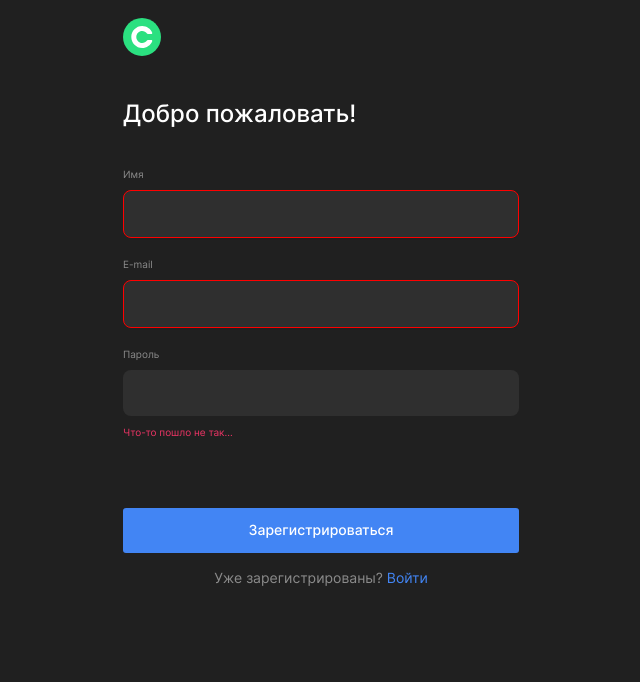
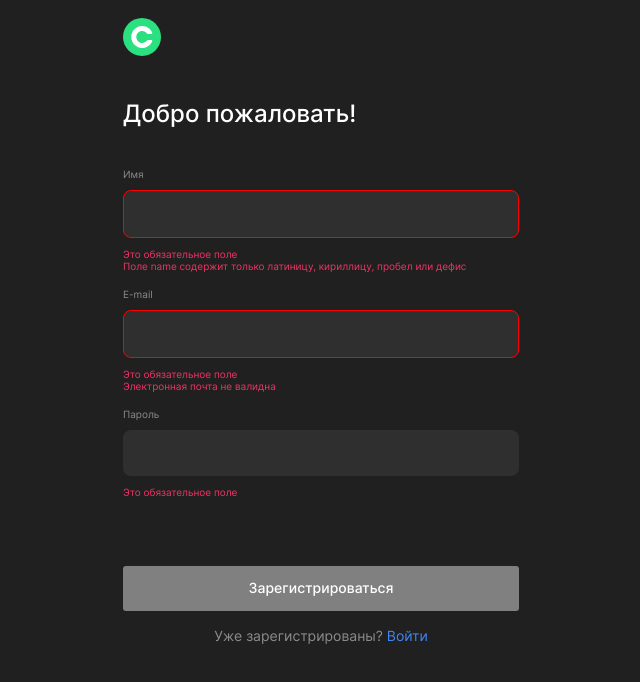
Before and after one commit to NataSmit/movies-explorer-frontend, a React (Create React App) app: page /signup in a window 1280 px wide. Shown: the top 682 px of the page, without its empty margins (319-959 px from the left). Built offline with nearby package versions, Linux system fonts and the light colour scheme; no server answers.

Commit message:
validation implemented

```diff
--- a/src/components/App/App.js
+++ b/src/components/App/App.js
@@ -27,7 +27,7 @@ import InfoTooltip from "../InfoTooltip/InfoTooltip";
 
 function App() {
   const [currentUser, setCurrentUser] = useState({});
-  const [authorized, setAuthorized] = useState(true)
+  const [authorized, setAuthorized] = useState(false)
 
   const history = useHistory();
   const [isInfoTooltipOpen, setIsInfoTooltipOpen] = useState(false);
@@ -40,8 +40,7 @@ function App() {
   const [initialMovies, setInitialMovies] = useState([]);
   const [isLoading, setIsLoading] = useState(false);
   const [isSearchSuccessful, setIsSearchSuccessful] = useState(undefined);
-
-  const [serverError, setServerError] = useState(false);
+  const [serverError, setServerError] = useState({ failed: false, message: "" });
   const [savedMovies, setSavedMovies] = useState([]);
 
   const [windowInnerWidth, setWindowInnerWidth] = useState(window.innerWidth);
@@ -51,10 +50,11 @@ function App() {
   const [finalNumberOfMoviesToDisplay, setFinalNumberOfMoviesToDisplay] = useState(moviesToDisplay)
   const [shortMovie, setShortMovie] = useState(false)
 
-
+  console.log('savedMovies:', savedMovies);
   console.log('moviesToDisplay:', moviesToDisplay);
   console.log('finalNumberOfMoviesToDisplay:', finalNumberOfMoviesToDisplay);
   console.log('shortMovie:', shortMovie)
+
 
    function handleWindowWidth() {
      setTimeout(() => {
@@ -94,17 +94,23 @@ function App() {
   }
 
   useEffect(() => {
+    checkLocalStorage()
+    setServerError({
+      failed: false,
+      message: ''
+    })
+  }, [])
+
+  function checkLocalStorage() {
     if (localStorage.allFoundMovies) {
       setFilteredMovies(JSON.parse(localStorage.getItem('allFoundMovies')))
     } else {
       setFilteredMovies([])
     }
-
-  }, [])
+  }
 
 
   function checkIsSearchSuccessful(filmArr) {
-
     if (filmArr.length === 0) {
       setIsSearchSuccessful(false);
     } else {
@@ -192,7 +198,6 @@ function App() {
     .register(name, email, password)
       .then((res) => {
         if (res) {
-
           setIsInfoTooltipOpen(true);
           setMessage({
             successful: true,
@@ -201,12 +206,20 @@ function App() {
         }
       })
       .catch((err) => {
+        console.log(err)
+        console.log(typeof err)
+        setServerError({
+          failed: true,
+          message: err.toString()
+        })
         setIsInfoTooltipOpen(true);
         setMessage({
           successful: false,
           message: "Что-то пошло не так! Попробуйте ещё раз.",
         });
-      });
+
+      })
+
   }
 
   function handleLogin(email, password) {
@@ -215,9 +228,15 @@ function App() {
     .then((res) => {
       if (res.token) {
         UserDataCheck()
+        checkLocalStorage()
       }
     })
-    .catch((err) => console.log(err))
+    .catch((err) => {
+      setServerError({
+        failed: true,
+        message: err.toString()
+      })
+    })
   }
 
   function handleLogout() {
@@ -292,7 +311,7 @@ function App() {
           <Switch>
             <Route exact path='/'>
               <Main>
-                <Header />
+                <Header authorized={authorized}/>
                 <Promo />
                 <AboutProject >
                   <LandingTitle title={'О проекте'}/>
@@ -312,7 +331,7 @@ function App() {
                   <Header loggedIn={loggedIn}/>
                   <SearchForm onSearchBtn={searchMovies} setShortMovie={setShortMovie} />
                   <Preloader isLoading={isLoading}/>
-                  <MoviesCardList filteredMovies={filteredMovies} isSearchSuccessful={isSearchSuccessful}
+                  <MoviesCardList filteredMovies={filteredMovies}  isSearchSuccessful={isSearchSuccessful}
                   serverError={serverError} saveFilm={saveFilm} handleMoreBtnClick={handleMoreBtnClick}
                   finalNumberOfMoviesToDisplay={finalNumberOfMoviesToDisplay}/>
                   <Footer />
@@ -341,12 +360,12 @@ function App() {
             </ProtectedRoute>
 
             <Route path='/signup'>
-              <Register onRegisterBtn={handleRegistration}>
+              <Register onRegisterBtn={handleRegistration} serverError={serverError}>
                 <Header minimal={minimal}/>
               </Register>
             </Route>
             <Route path='/signin'>
-              <Login onLoginBtn={handleLogin}>
+              <Login onLoginBtn={handleLogin} serverError={serverError}>
                 <Header minimal={minimal}/>
               </Login>
             </Route>
--- a/src/components/FilterCheckbox/FilterCheckbox.js
+++ b/src/components/FilterCheckbox/FilterCheckbox.js
@@ -17,6 +17,8 @@ export default function FilterCheckbox({setShortMovie}) {
     }
   }, [])
 
+
+
   return (
     <div className='filterCheckbox'>
       <div className='filterCheckbox__container'>
--- a/src/components/Login/Login.js
+++ b/src/components/Login/Login.js
@@ -1,26 +1,42 @@
-import React, {useState} from 'react';
+import React, {useState, useEffect, useCallback} from 'react';
 import SubmitButton from '../SubmitButton/SubmitButton';
 import { Link } from 'react-router-dom';
+import {loginValidators, validateLoginInputs} from '../../utils/validation';
 
-export default function Login({children, onLoginBtn}) {
+export default function Login({children, onLoginBtn, serverError}) {
 
-  const [email, setEmail] = useState('');
-  const [password, setPassword] = useState('');
+  const [formValues, setFormValues] = useState({
+    email: '',
+    password: ''
+  })
+  const{email, password} = formValues
+  const [errors, setErrors] = useState({
+    email: {
+      required: false,  // true -ошибка есть
+      emailFormat: false
+    },
+    password: {
+      required: false
+    }
+  })
+  const isEmailInvalid = Object.values(errors.email).some(Boolean)
+  const isPasswordInvalid = Object.values(errors.password).some(Boolean)
+  const isSubmitBtnDisabled = isEmailInvalid || isPasswordInvalid
 
+  useEffect(() => {
+    validateLoginInputs(loginValidators, email, password, setErrors)
+  }, [formValues, setErrors])
 
-  function handleEmailChange(e) {
-    setEmail(e.target.value);
-  }
-
-  function handlePasswordChange(e) {
-    setPassword(e.target.value);
-  }
+  const handleInputChange = useCallback((e) => {
+    const {name, value} = e.target;
+    console.log(e.target)
+    setFormValues(prevState => ({...prevState, [name]: value}))
+  }, [setFormValues])
 
   function handleSubmit(e) {
     e.preventDefault();
     onLoginBtn(email, password)
   }
-
 
   return (
     <div className='register'>
@@ -29,11 +45,19 @@ export default function Login({children, onLoginBtn}) {
         <h1 className='register__title'>Рады видеть!</h1>
         <form className='register__form' onSubmit={handleSubmit}>
           <label className='register__lable'>E-mail</label>
-          <input className='register__input' value={email} onChange={handleEmailChange} type='email' required></input>
+          <input className='register__input' value={email} name='email' onChange={handleInputChange} type='email' required></input>
+          <span className='register__errorMessage register__errorMessage_small'>
+            {errors.email.required && 'Это обязательное поле'}<React.Fragment><br/></React.Fragment>
+            {errors.email.emailFormat && 'Электронная почта не валидна'}
+          </span>
           <label className='register__lable'>Пароль</label>
-          <input className='register__input' value={password} onChange={handlePasswordChange} type='password' required minLength='3'></input>
-          <span className='register__errorMessage register__errorMessage_modified'>test</span>
-          <SubmitButton name={'Войти'}/>
+          <input className='register__input' value={password} name='password' onChange={handleInputChange} type='password' required minLength='3'></input>
+          <span className='register__errorMessage'>
+            {errors.password.required && 'Это обязательное поле'}
+          </span>
+
+          {serverError.failed &&  <span className='register__errorMessage register__errorMessage_small'>{serverError.message}</span>}
+          <SubmitButton name={'Войти'} isSubmitBtnDisabled={isSubmitBtnDisabled} />
           <Link to='/signup' className='register__link'>Ещё не зарегистрированы? <span className='register__link_modifyed'>Регистрация</span></Link>
         </form>
       </main>
--- a/src/components/Register/Register.css
+++ b/src/components/Register/Register.css
@@ -41,6 +41,7 @@
   border: 1px solid red;
 }
 
+
 .register__link {
   font-size: 14px;
   line-height: 17px;
@@ -62,6 +63,11 @@
   font-size: 10px;
   line-height: 12px;
   color: #EE3465;
+  height: 10px;
+}
+
+.register__errorMessage_small {
+  margin: 10px 0;
 }
 
 .register__errorMessage_modified {
--- a/src/components/Register/Register.js
+++ b/src/components/Register/Register.js
@@ -1,30 +1,54 @@
 import React from 'react';
 import SubmitButton from '../SubmitButton/SubmitButton';
 import { Link } from 'react-router-dom';
-import {useState} from 'react';
+import {useState, useCallback} from 'react';
+import { useEffect } from 'react';
+import {validators, validateInputs} from '../../utils/validation'
 
-export default function Register({children, onRegisterBtn}) {
+export default function Register({children, onRegisterBtn, serverError}) {
 
-  const [name, setName] = useState('');
-  const [email, setEmail] = useState('');
-  const [password, setPassword] = useState('');
+  const [formValues, setFormValues] = useState({
+    name: '',
+    email: '',
+    password: ''
+  })
+  const{name, email, password} = formValues
+  const [errors, setErrors] = useState({
+    name: {
+      required: false,  // true -ошибка есть
+      nameFormat: false
+    },
+    email: {
+      required: false,
+      emailFormat: false
+    },
+    password: {
+      required: false
+    }
+  })
+  const isNameInvalid = Object.values(errors.name).some(Boolean)
+  const isEmailInvalid = Object.values(errors.email).some(Boolean)
+  const isPasswordInvalid = Object.values(errors.password).some(Boolean)
+  const isSubmitBtnDisabled = isNameInvalid || isEmailInvalid || isPasswordInvalid
 
-  function handleNameChange(e) {
-    setName(e.target.value);
-  }
 
-  function handleEmailChange(e) {
-    setEmail(e.target.value);
-  }
+  useEffect(() => {
+    validateInputs(validators, name, email, password, setErrors)
+  }, [formValues, setErrors])
 
-  function handlePasswordChange(e) {
-    setPassword(e.target.value);
-  }
 
   function handleSubmit(e) {
     e.preventDefault();
     onRegisterBtn(name, email, password)
   }
+
+  const handleInputChange = useCallback((e) => {
+    const {name, value} = e.target;
+    console.log(e.target)
+    setFormValues(prevState => ({...prevState, [name]: value}))
+  }, [setFormValues])
+
+
 
   return (
     <div className='register'>
@@ -33,14 +57,25 @@ export default function Register({children, onRegisterBtn}) {
         <h1 className='register__title'>Добро пожаловать!</h1>
         <form className='register__form' onSubmit={handleSubmit}>
           <label className='register__lable'>Имя</label>
-          <input className='register__input' value={name} onChange={handleNameChange} required minLength='2' maxLength='30'></input>
+          <input className='register__input' value={name} name='name' onChange={handleInputChange} required minLength='2' maxLength='30'></input>
+          <span className='register__errorMessage register__errorMessage_small'>
+            {errors.name.required && 'Это обязательное поле'}<React.Fragment><br/></React.Fragment>
+            {errors.name.nameFormat && 'Поле name содержит только латиницу, кириллицу, пробел или дефис'}
+          </span>
           <label className='register__lable'>E-mail</label>
-          <input className='register__input' value={email} onChange={handleEmailChange} type='email' required></input>
+          <input className='register__input' value={email} name='email' onChange={handleInputChange} type='email' required></input>
+          <span className='register__errorMessage register__errorMessage_small'>
+            {errors.email.required && 'Это обязательное поле'}<React.Fragment><br/></React.Fragment>
+            {errors.email.emailFormat && 'Электронная почта не валидна'}
+          </span>
           <label className='register__lable' required minLength='3'>Пароль</label>
-          <input className='register__input' value={password} onChange={handlePasswordChange} type='password'></input>
-          <span className='register__errorMessage'>Что-то пошло не так...</span>
+          <input className='register__input' value={password} name='password' onChange={handleInputChange} type='password'></input>
+          <span className='register__errorMessage'>
+            {errors.password.required && 'Это обязательное поле'}
+          </span>
 
-          <SubmitButton name={'Зарегистрироваться'}/>
+          {serverError.failed &&  <span className='register__errorMessage register__errorMessage_small'>{serverError.message}</span>}
+          <SubmitButton name={'Зарегистрироваться'} isSubmitBtnDisabled={isSubmitBtnDisabled}/>
           <Link to='/signin' className='register__link'>Уже зарегистрированы? <span className='register__link_modifyed'>Войти</span></Link>
         </form>
       </main>
--- a/src/components/SubmitButton/SubmitButton.css
+++ b/src/components/SubmitButton/SubmitButton.css
@@ -9,6 +9,20 @@
   background-color: #4285F4;
   border-radius: 3px;
   transition: opacity .3s;
+}
+
+.submitButton:disabled {
+  background-color: gray;
+}
+
+.submitButton:hover:disabled {
+  cursor: auto;
+  opacity: 1;
+}
+
+.submitButton_disabled:hover {
+  cursor: not-allowed;
+  opacity: 1;
 }
 
 .submitButton:hover {
--- a/src/components/SubmitButton/SubmitButton.js
+++ b/src/components/SubmitButton/SubmitButton.js
@@ -1,7 +1,9 @@
 import React from 'react'
 
-export default function SubmitButton({name}) {
+export default function SubmitButton({name, isSubmitBtnDisabled}) {
+  console.log('isSubmitBtnDisabled btn', isSubmitBtnDisabled)
+
   return (
-    <button className='submitButton'>{name}</button>
+    <button disabled={isSubmitBtnDisabled} className='submitButton'>{name}</button>
   )
 }
--- a/src/utils/ApiAuth.js
+++ b/src/utils/ApiAuth.js
@@ -9,7 +9,9 @@ class ApiAuth {
       return res.json();
     }
     return res.json().then((data) => {
+      console.log('data.message', data.message)
       throw new Error(data.message);
+
     });
   }
 
--- /dev/null
+++ b/src/utils/validation.js
@@ -0,0 +1,64 @@
+module.exports.validators = {
+  name: {
+    required: (value) => { return value === ''}, // true - there's an error
+    nameFormat:(value) => { return !/^[A-Za-zА-яё -]+$/.test(value)}
+  },
+  email: {
+    required: (value) => { return value === ''},
+    emailFormat: (value) => { return !/^[^ ]+@[^ ]+\.[a-z]{2,3}$/.test(value)}
+  },
+  password: {
+    required: (value) => { return value === ''},
+  }
+}
+
+module.exports.validateInputs = (validators, name, email, password, func) => {
+  const nameValidationResult = Object.keys(validators.name).map((errorKey) => {
+    const errorResult = validators.name[errorKey](name)
+    return {[errorKey]: errorResult}
+  }).reduce((acc, el) => ({...acc, ...el}), {})
+
+  const emailValidationResult = Object.keys(validators.email).map((errorKey) => {
+    const errorResult = validators.email[errorKey](email)
+    return {[errorKey]: errorResult}
+  }).reduce((acc, el) => ({...acc, ...el}), {})
+
+  const passwordValidationResult = Object.keys(validators.password).map((errorKey) => {
+    const errorResult = validators.password[errorKey](password)
+    return {[errorKey]: errorResult}
+  }).reduce((acc, el) => ({...acc, ...el}), {})
+
+  func({
+    name: nameValidationResult,
+    email: emailValidationResult,
+    password: passwordValidationResult
+  })
+}
+
+module.exports.loginValidators = {
+  email: {
+    required: (value) => { return value === ''},
+    emailFormat: (value) => { return !/^[^ ]+@[^ ]+\.[a-z]{2,3}$/.test(value)}
+  },
+  password: {
+    required: (value) => { return value === ''},
+  }
+}
+
+module.exports.validateLoginInputs = (validators, email, password, func) => {
+
+  const emailValidationResult = Object.keys(validators.email).map((errorKey) => {
+    const errorResult = validators.email[errorKey](email)
+    return {[errorKey]: errorResult}
+  }).reduce((acc, el) => ({...acc, ...el}), {})
+
+  const passwordValidationResult = Object.keys(validators.password).map((errorKey) => {
+    const errorResult = validators.password[errorKey](password)
+    return {[errorKey]: errorResult}
+  }).reduce((acc, el) => ({...acc, ...el}), {})
+
+  func({
+    email: emailValidationResult,
+    password: passwordValidationResult
+  })
+}
```
Also changed, not shown: src/components/Header/Header.js (+14 -14 lines), src/components/MoviesCardList/MoviesCardList.js (+9 -4 lines).
